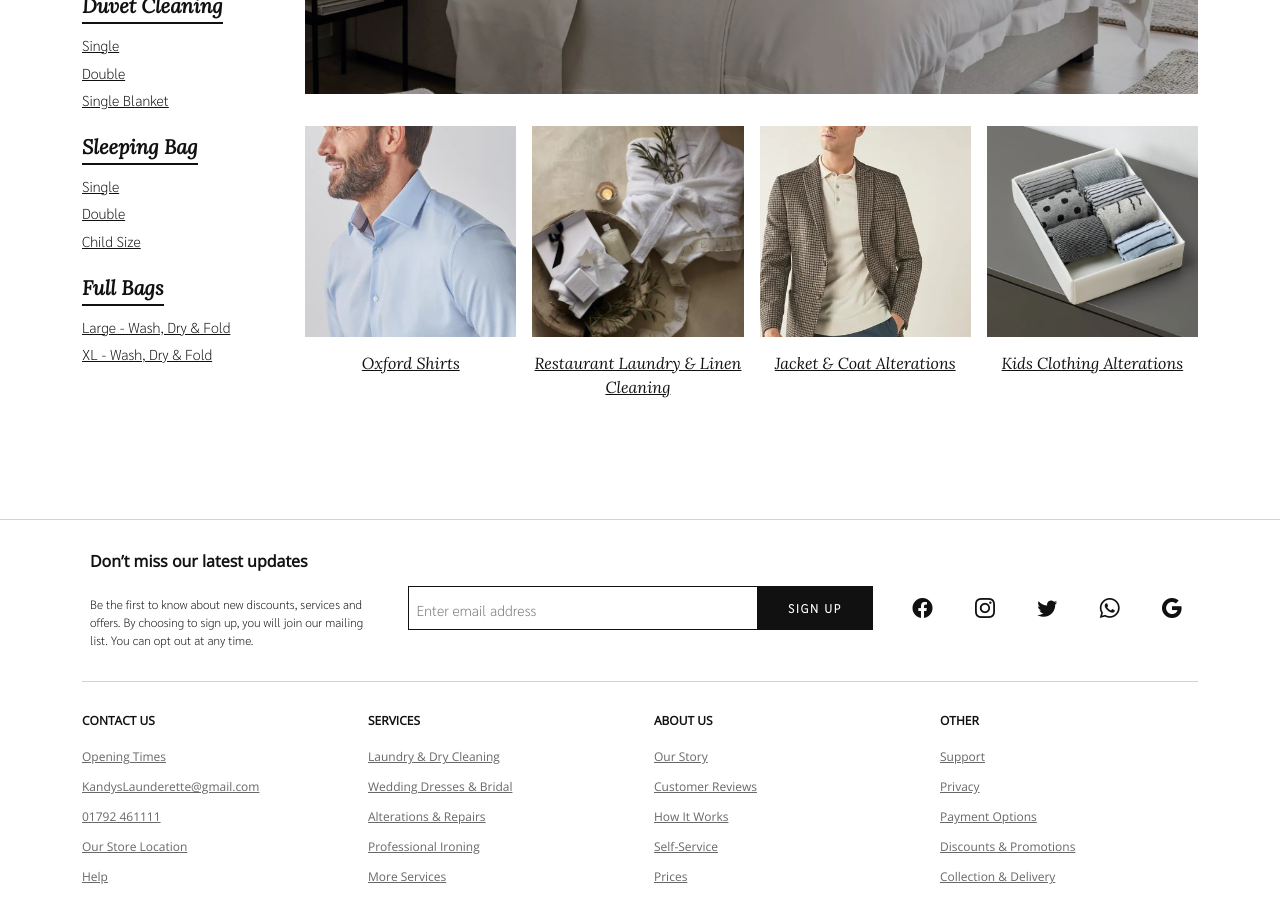
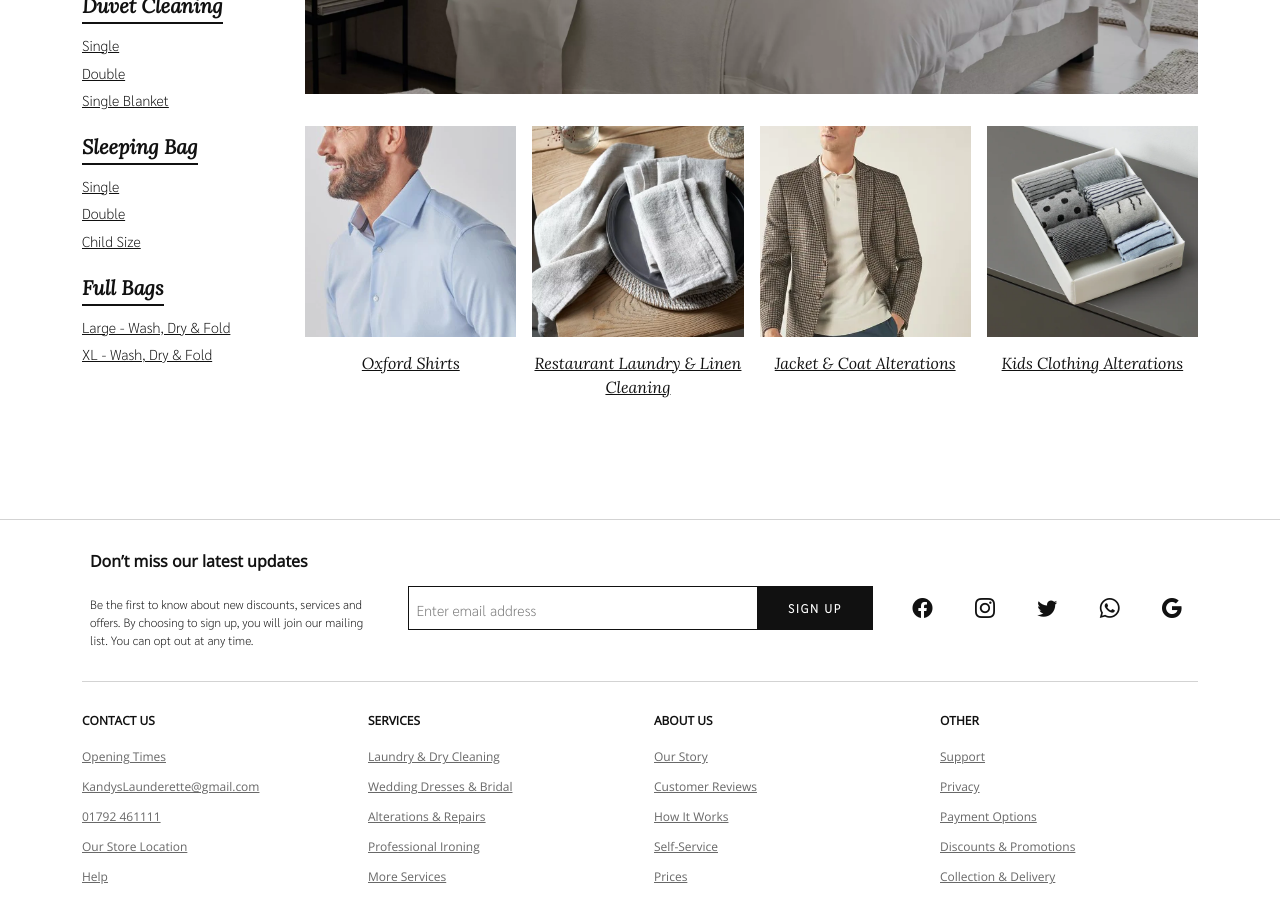
Before and after one commit to Todd-Owen-Mpeli/KandysLaunderette, a Next.js app: page /LaundryAndDryCleaning/IndividualService in a window 1280 px wide. Shown: the part 2180-3102 px from the top of the page. Built offline with nearby package versions, Linux system fonts and the light colour scheme.

Commit message:
Updated the image content in the individual self service page.

```diff
--- a/pages/LaundryAndDryCleaning/IndividualService.js
+++ b/pages/LaundryAndDryCleaning/IndividualService.js
@@ -467,7 +467,7 @@ const IndividualService = () => {
 											<Link href="#launderette" target="blank">
 												<a>
 													<Image
-														src="/img/Invest_in_Downtime_Image_1.webp"
+														src="/img/Multislider_Rustic_Linen_Napkins.webp"
 														alt="Product Image"
 														width={400}
 														height={400}
```
